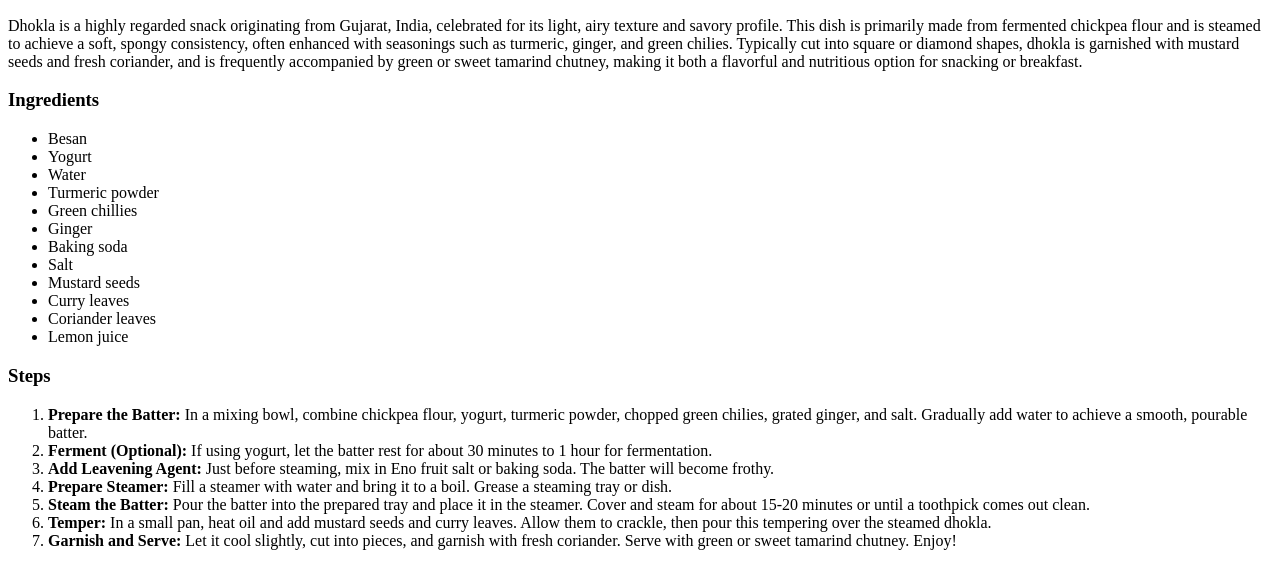
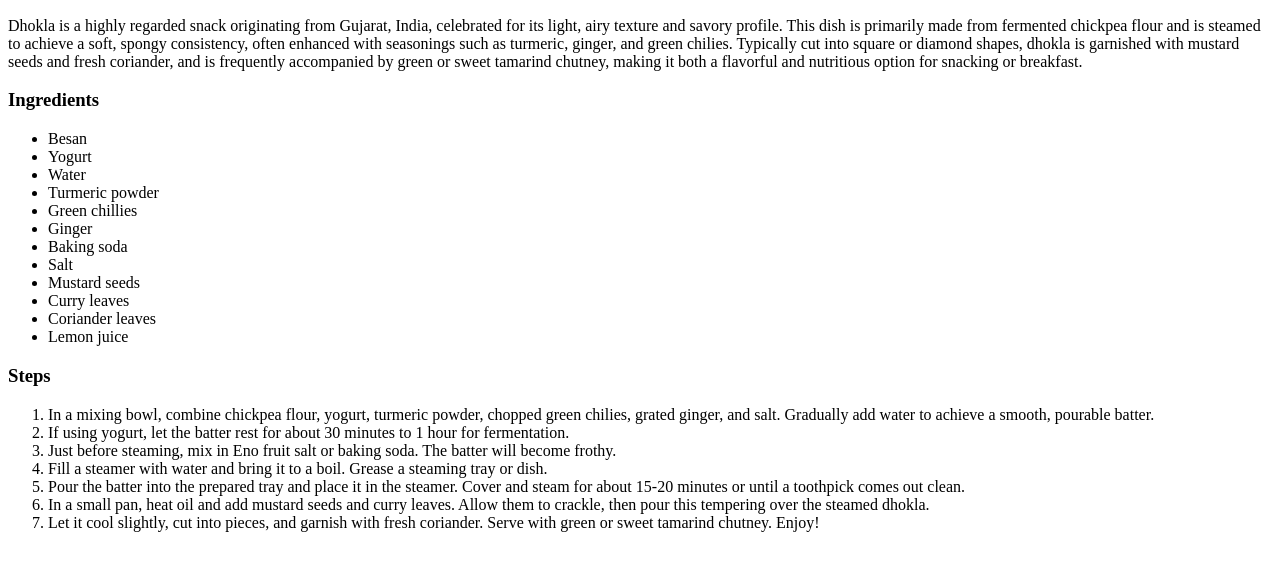
Before and after one commit to fury999io/odin-recipes, a plain HTML site: page recipes/dhokla.html in a window 1280 px wide. Shown: the part 434-1000 px from the top of the page. Drawn offline with Linux system fonts and the light colour scheme.

Commit message:
Modified the Steps for Dhokla

```diff
--- a/recipes/dhokla.html
+++ b/recipes/dhokla.html
@@ -27,13 +27,13 @@
     </ul>
     <h3>Steps</h3>
     <ol>
-        <li><strong>Prepare the Batter:</strong> In a mixing bowl, combine chickpea flour, yogurt, turmeric powder, chopped green chilies, grated ginger, and salt. Gradually add water to achieve a smooth, pourable batter.</li>
-        <li><strong>Ferment (Optional):</strong> If using yogurt, let the batter rest for about 30 minutes to 1 hour for fermentation.</li>
-        <li><strong>Add Leavening Agent:</strong> Just before steaming, mix in Eno fruit salt or baking soda. The batter will become frothy.</li>
-        <li><strong>Prepare Steamer:</strong> Fill a steamer with water and bring it to a boil. Grease a steaming tray or dish.</li>
-        <li><strong>Steam the Batter:</strong> Pour the batter into the prepared tray and place it in the steamer. Cover and steam for about 15-20 minutes or until a toothpick comes out clean.</li>
-        <li><strong>Temper:</strong> In a small pan, heat oil and add mustard seeds and curry leaves. Allow them to crackle, then pour this tempering over the steamed dhokla.</li>
-        <li><strong>Garnish and Serve:</strong> Let it cool slightly, cut into pieces, and garnish with fresh coriander. Serve with green or sweet tamarind chutney. Enjoy!</li>
+        <li>In a mixing bowl, combine chickpea flour, yogurt, turmeric powder, chopped green chilies, grated ginger, and salt. Gradually add water to achieve a smooth, pourable batter.</li>
+        <li>If using yogurt, let the batter rest for about 30 minutes to 1 hour for fermentation.</li>
+        <li>Just before steaming, mix in Eno fruit salt or baking soda. The batter will become frothy.</li>
+        <li>Fill a steamer with water and bring it to a boil. Grease a steaming tray or dish.</li>
+        <li>Pour the batter into the prepared tray and place it in the steamer. Cover and steam for about 15-20 minutes or until a toothpick comes out clean.</li>
+        <li>In a small pan, heat oil and add mustard seeds and curry leaves. Allow them to crackle, then pour this tempering over the steamed dhokla.</li>
+        <li>Let it cool slightly, cut into pieces, and garnish with fresh coriander. Serve with green or sweet tamarind chutney. Enjoy!</li>
     </ol>
 </body>
 </html>
```
